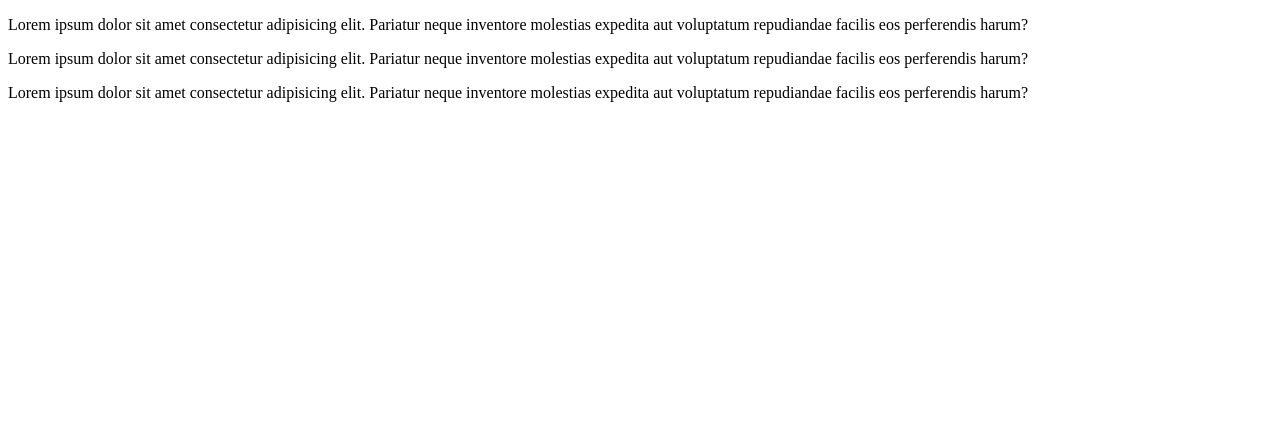
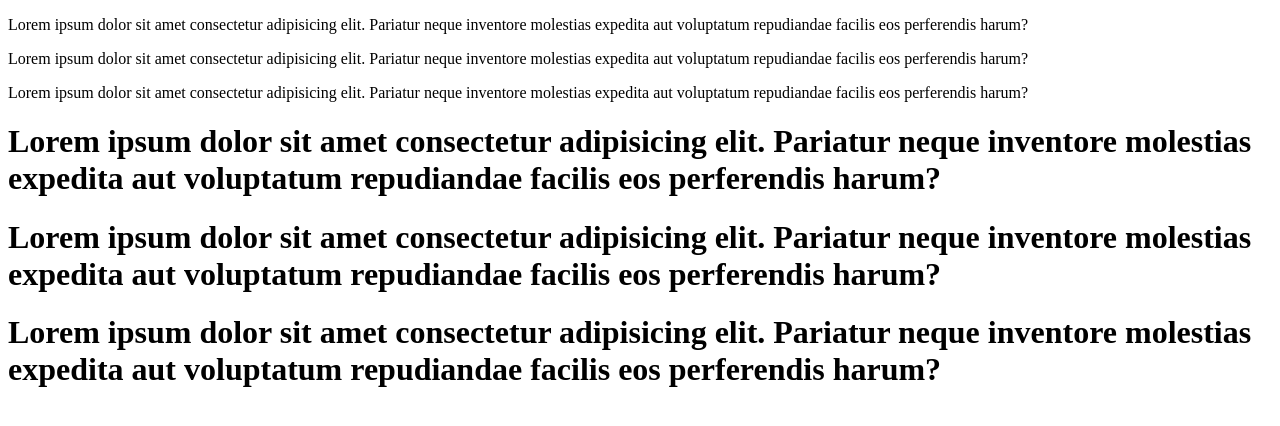
Before and after one commit to ChatWithAIGit/chatwithai, a plain HTML site: page index.html in a window 1280 px wide. Drawn offline with Linux system fonts and the light colour scheme.

Commit message:
Six Commit

```diff
--- a/index.html
+++ b/index.html
@@ -27,7 +27,16 @@
 
 
 
+	<h1>
+		Lorem ipsum dolor sit amet consectetur adipisicing elit. Pariatur neque inventore molestias expedita aut voluptatum repudiandae facilis eos perferendis harum?
+	</h1>
 
+	<h1>
+		Lorem ipsum dolor sit amet consectetur adipisicing elit. Pariatur neque inventore molestias expedita aut voluptatum repudiandae facilis eos perferendis harum?
+	</h1>
+	<h1>
+		Lorem ipsum dolor sit amet consectetur adipisicing elit. Pariatur neque inventore molestias expedita aut voluptatum repudiandae facilis eos perferendis harum?
+	</h1>
 
 
 
```
